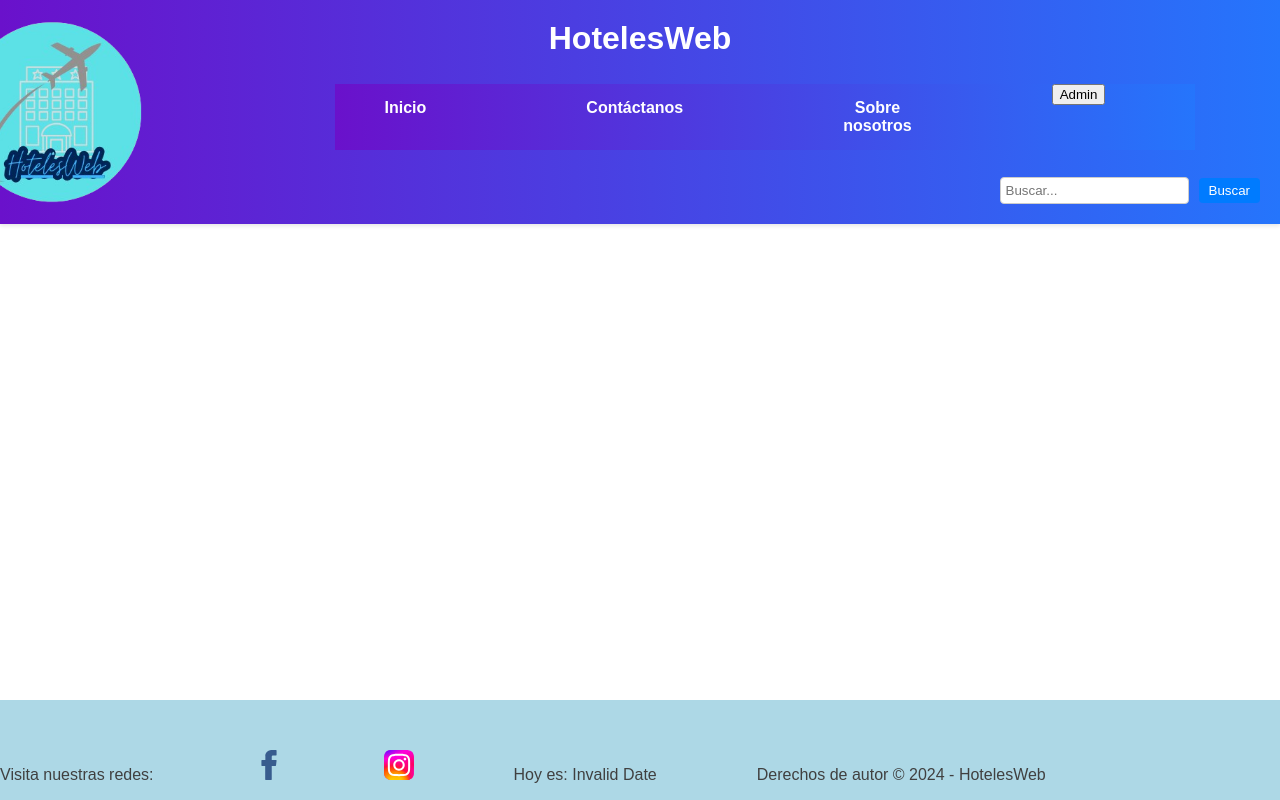
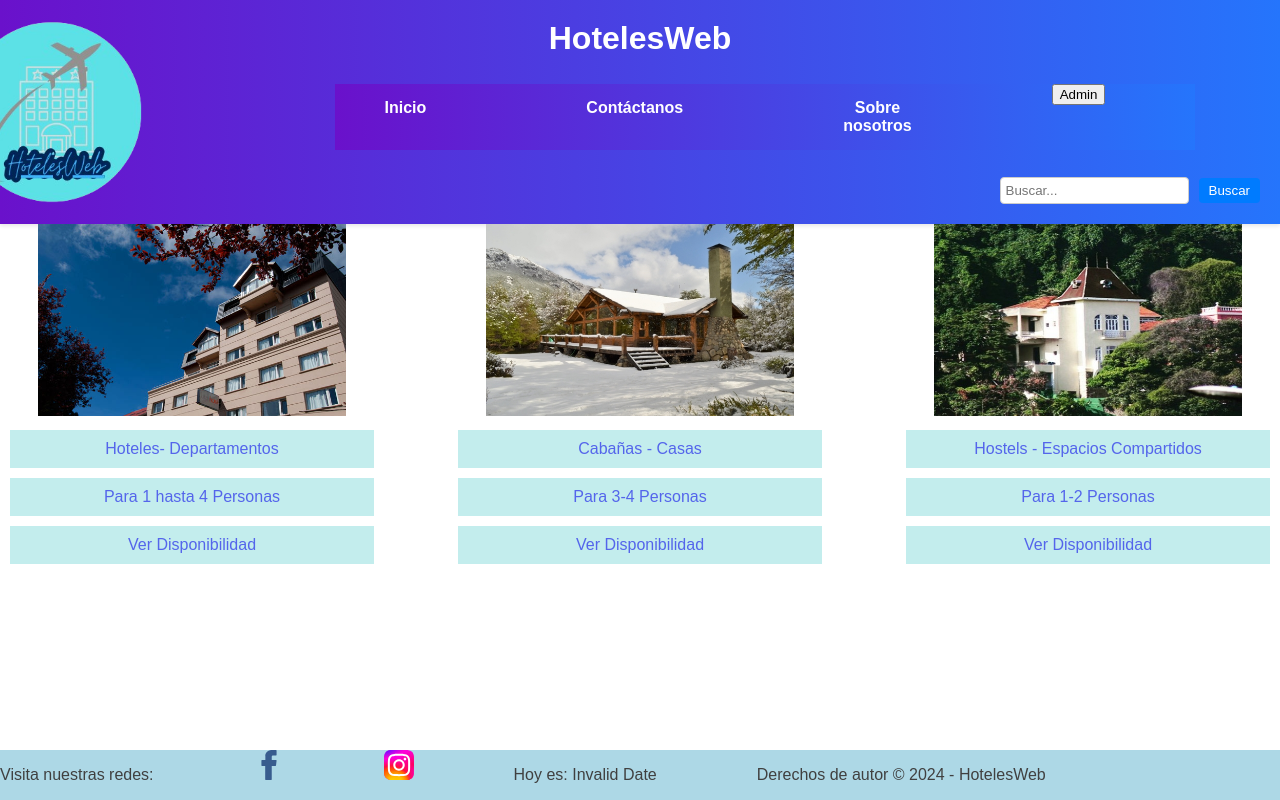
Before and after one commit to WilliamGaiga/TrabajoIDW-WebAlojamientos, a React (Vite) app: page /Galeria in a window 1280 px wide. Shown: the top 800 px of the page. Built offline with nearby package versions, Linux system fonts and the light colour scheme; no server answers.

Commit message:
se agrega catalogo

```diff
--- a/src/App.jsx
+++ b/src/App.jsx
@@ -15,7 +15,10 @@ import ListAlojamientos from './components/listAlojamiento';
 import Imagenes from './components/imagenes';
 import Servicios from './components/servicios';
 import AlojamientosServicios from './components/AlojamientosServicios';
+import Galeria from './components/Galeria';
+import Catalogo from './components/Catalogo';
 import './assets/styles.css';
+
 
 const App = () => (
   <Router>
@@ -35,6 +38,8 @@ const App = () => (
         <Route path="/imagenes" element={<Imagenes />} />
         <Route path="/servicios" element={<Servicios/>} />
         <Route path="/AlojamientosServicios" element={<AlojamientosServicios/>} />
+        <Route path="/Galeria" element={<Galeria/>} />
+        <Route path="/catalogo/" element={<Catalogo />} />
       </Routes>
       <Footer />
     </div>
--- /dev/null
+++ b/src/components/Catalogo.jsx
@@ -0,0 +1,54 @@
+import React, { useState, useEffect } from 'react';
+import axios from 'axios';
+
+const Catalogo = () => {
+  const [alojamientos, setAlojamientos] = useState([]);
+
+  useEffect(() => {
+    const fetchAlojamientos = async () => {
+      try {
+        const response = await axios.get('http://localhost:3001/alojamiento/getAlojamientos');
+        setAlojamientos(response.data);
+      } catch (error) {
+        console.error('Error fetching alojamientos:', error);
+      }
+    };
+
+    fetchAlojamientos();
+  }, []);
+
+  return (
+    <div>
+      <h1>Catálogo de Alojamientos</h1>
+      {alojamientos.map((alojamiento) => (
+        <div key={alojamiento.id} className="alojamiento-card">
+          <h2>{alojamiento.Titulo}</h2>
+          <p>{alojamiento.Descripcion}</p>
+          <p>Latitud: {alojamiento.Latitud}</p>
+          <p>Longitud: {alojamiento.Longitud}</p>
+          <p>Precio por Día: ${alojamiento.PrecioPorDia}</p>
+          <p>Dormitorios: {alojamiento.CantidadDormitorios}</p>
+          <p>Baños: {alojamiento.CantidadBanios}</p>
+          <p>Estado: {alojamiento.Estado}</p>
+          <p>Tipo de Alojamiento: {alojamiento.TipoAlojamiento}</p>
+          <div className="servicios">
+            <h3>Servicios:</h3>
+            <ul>
+              {alojamiento.Servicios.map((servicio) => (
+                <li key={servicio.id}>{servicio.Nombre}</li>
+              ))}
+            </ul>
+          </div>
+          <div className="imagenes">
+            <h3>Imágenes:</h3>
+            {alojamiento.Imagenes.map((imagen) => (
+              <img key={imagen.id} src={imagen.url} alt={alojamiento.Titulo} />
+            ))}
+          </div>
+        </div>
+      ))}
+    </div>
+  );
+};
+
+export default Catalogo;
--- a/src/components/Footer.jsx
+++ b/src/components/Footer.jsx
@@ -59,7 +59,7 @@ const footerStyle = {
 };
 
 const iconContainerStyle = {
-  marginTop: '50px',
+  marginTop: '0px',
   display: 'flex',
   justifyContent: 'flex-start',
   gap: '100px',
--- a/src/components/Galeria.jsx
+++ b/src/components/Galeria.jsx
@@ -1,4 +1,6 @@
+// Galeria.jsx
 import React from 'react';
+import { Link } from 'react-router-dom';
 
 const Galeria = () => (
   <div className="galeria">
@@ -6,9 +8,9 @@ const Galeria = () => (
     <div className="foto">
       <img src="img/ft1.jpg" alt="Imagen 1" />
       <div className="pie">
-        <a href="https://www.hotelkilton.com.ar/elhotel.html"> Hoteles, departamentos disponibles</a>
-        <a href="https://www.hotelkilton.com.ar/elhotel.html">Habitaciones para 1 hasta 4 personas</a>
-        <a href="contactoPagina.html">¿Desea reservar?</a>
+        <Link to="/catalogo/"> Hoteles- Departamentos </Link>
+        <Link to="/catalogo/"> Para 1 hasta 4 Personas </Link>
+        <Link to="/catalogo/"> Ver Disponibilidad </Link>
       </div>
     </div>
 
@@ -16,9 +18,9 @@ const Galeria = () => (
     <div className="foto">
       <img src="img/laguna-condor.jpg" alt="Imagen 2" />
       <div className="pie">
-        <a href="https://www.hotelkilton.com.ar/elhotel.html"> Cabañas o casas disponibles </a>
-        <a href="https://www.hotelkilton.com.ar/elhotel.html">Para 3-4 personas</a>
-        <a href="contactoPagina.html">¿Desea reservar?</a>
+        <Link to="/catalogo/"> Cabañas - Casas </Link>
+        <Link to="/catalogo/"> Para 3-4 Personas </Link>
+        <Link to="/catalogo/"> Ver Disponibilidad </Link>
       </div>
     </div>
 
@@ -26,9 +28,9 @@ const Galeria = () => (
     <div className="foto">
       <img src="img/hostel_brasil.jpg" alt="Imagen 3" />
       <div className="pie">
-        <a href="https://www.hotelkilton.com.ar/elhotel.html"> Hostels y espacios compartidos </a>
-        <a href="https://www.hotelkilton.com.ar/elhotel.html">Habitaciones para 1-2 personas</a>
-        <a href="contactoPagina.html">¿Desea reservar?</a>
+        <Link to="/catalogo/"> Hostels - Espacios Compartidos </Link>
+        <Link to="/catalogo/"> Para 1-2 Personas </Link>
+        <Link to="/catalogo/"> Ver Disponibilidad </Link>
       </div>
     </div>
   </div>
```
Also changed, not shown: src/assets/catalogo.css (added, +23 -0 lines).
